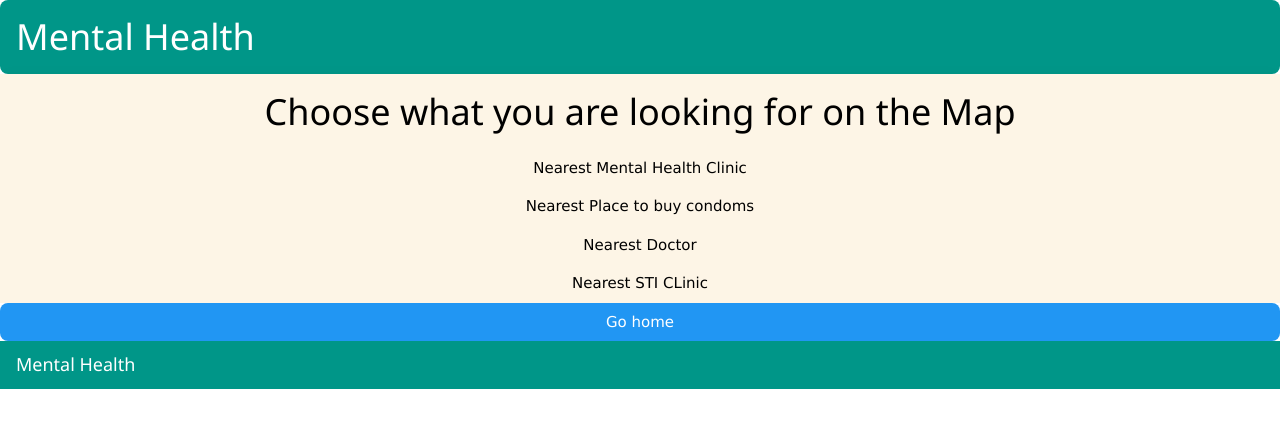
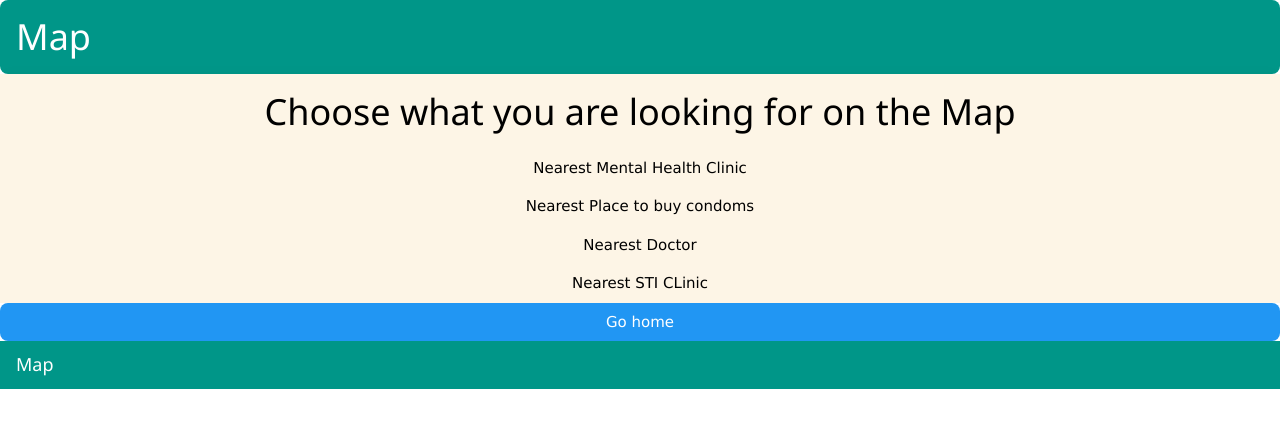
Before and after one commit to Smurfgalway/PPI_App, a Flask app: page /map in a window 1280 px wide. Shown: the top 428 px of the page. Run offline with Flask 2, Linux system fonts and the light colour scheme.

```diff
--- a/templates/Main.html
+++ b/templates/Main.html
@@ -7,7 +7,7 @@
 </head>
     <body>
         <header class="w3-container w3-teal w3-round-large">
-        <h1> Mental Health</h1>
+        <h1> Map</h1>
         </header>
         <div class="w3-card-4  w3-sand">
         <div class="w3-container w3-center">
@@ -32,7 +32,7 @@
             <button type="submit" class="w3-round-large w3-blue w3-button w3-block" > Go home </button>
         </form>
         <footer  class="w3-container w3-teal">
-            <h5> Mental Health</h5>
+            <h5> Map</h5>
         </footer>
     </body>
 </html>
```
